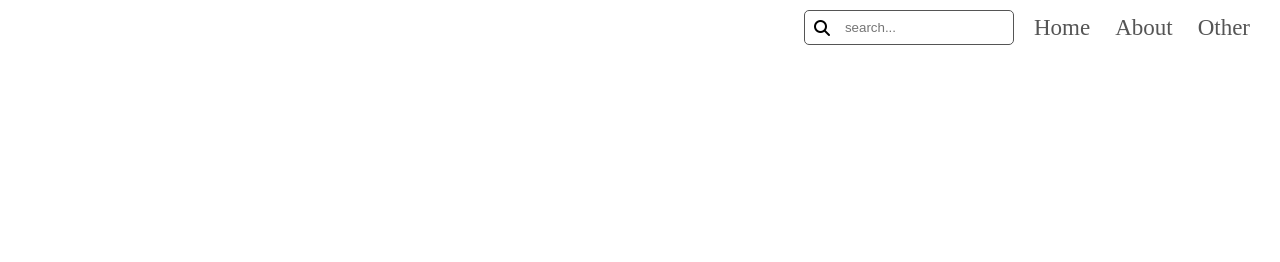
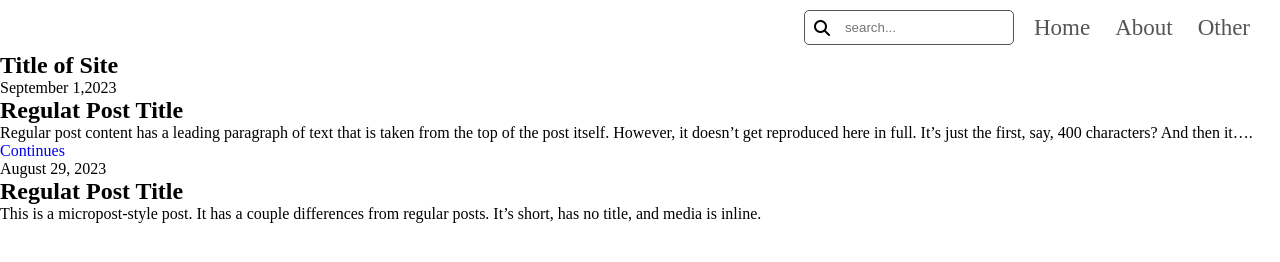
Before and after one commit to RanaHuzaima/Sample_Projets, a plain HTML site: page index.html in a window 1280 px wide. Drawn offline with Linux system fonts and the light colour scheme.

Commit message:
3rd_commit

```diff
--- a/index.html
+++ b/index.html
@@ -22,5 +22,26 @@
             </ul>
         </nav>
     </header>
+    <!-- main-Section -->
+    <main>
+        <section class="section-1">
+            <h1>Title of Site</h1>
+        </section>
+        <section class="section-2" >
+            <span>September 1,2023</span>
+            <h2>Regulat Post Title</h2>
+            <p>Regular post content has a leading paragraph of text that is taken from the top of the post itself. However, it
+                doesn’t get reproduced here in full. It’s just the first, say, 400 characters? And then it…. <a href="#">Continues</a></p>
+        </section>
+        <section class="section-3" >
+            <span>August 29, 2023</span>
+            <h2>Regulat Post Title</h2>
+            <p>This is a micropost-style post. It has a couple differences from regular posts. It’s short, has no title, and
+            media is inline.</p>
+            <img src="" alt="">
+            <img src="" alt="">
+            <img src="" alt="">
+        </section>
+    </main>
 </body>
 </html>
```
